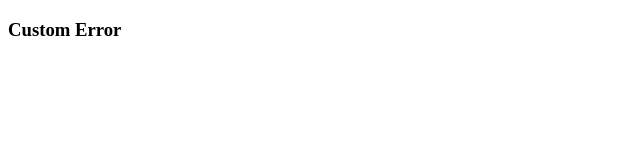
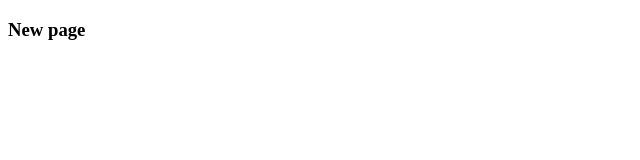
Before and after one commit to genius21513/nginx-only, a plain HTML site: page static/new.html in a window 1280 px wide. Shown: the full height of the page, 0-640 px from the left. Drawn offline with Linux system fonts and the light colour scheme.

Commit message:
Add some

```diff
--- a/static/error.html
+++ b/static/new.html
@@ -4,9 +4,9 @@
     <meta charset="UTF-8">
     <meta http-equiv="X-UA-Compatible" content="IE=edge">
     <meta name="viewport" content="width=device-width, initial-scale=1.0">
-    <title>Error</title>
+    <title>New</title>
 </head>
 <body>
-    <h3>Custom Error</h3>
+    <h3>New page</h3>
 </body>
 </html>
```
Also changed, not shown: static/index.html (+1 -1 lines), 1 other file.
